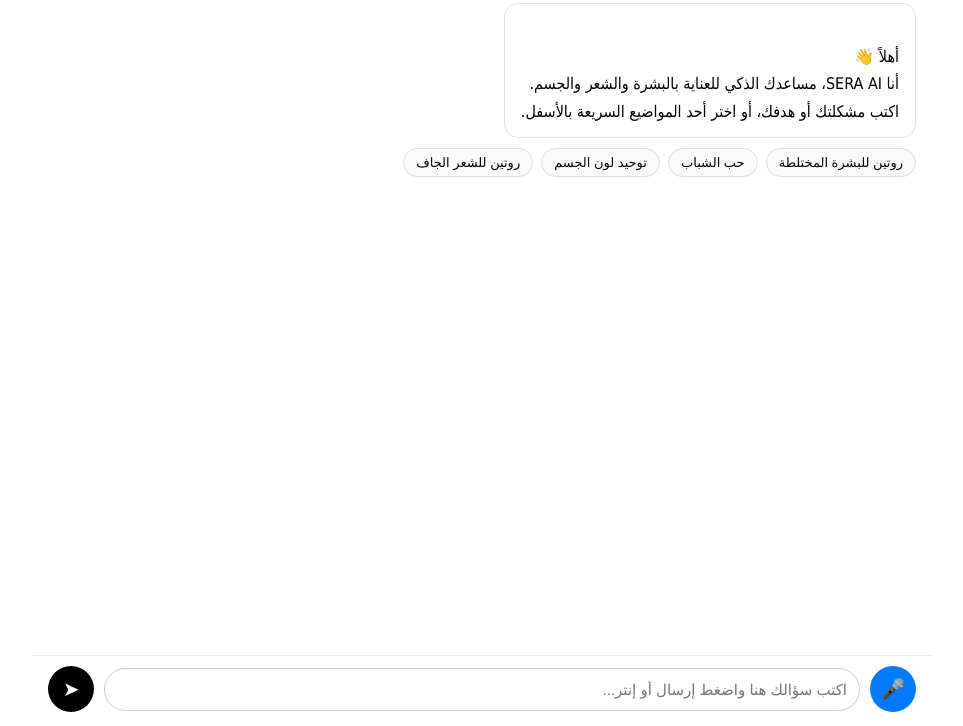
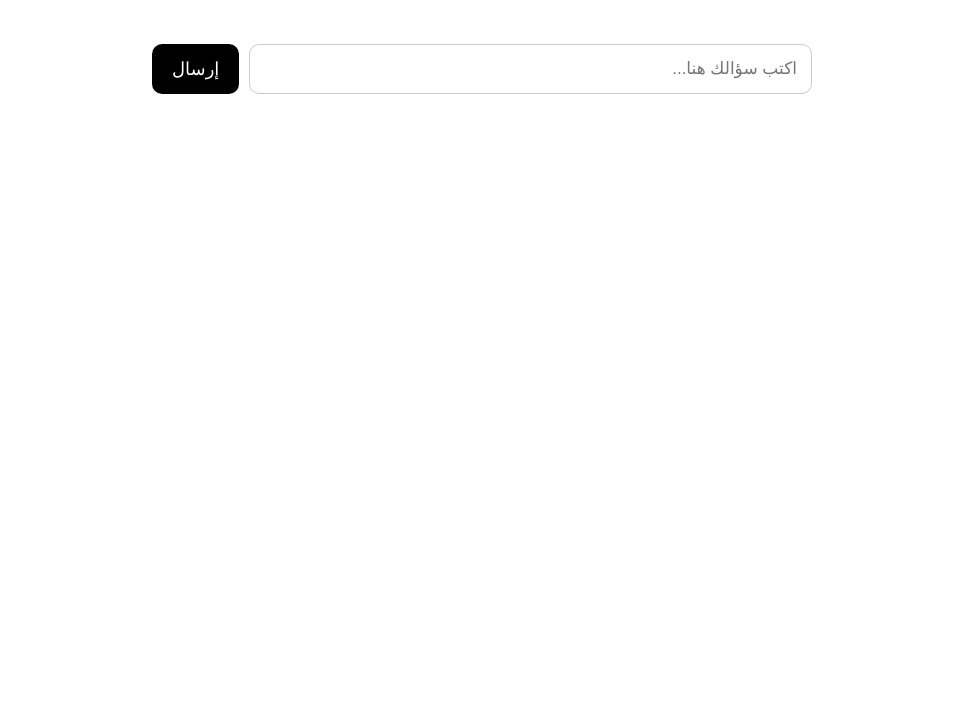
Before and after one commit to qarnisaad9-netizen/sera-ai, a website: page index.html in a window 1280 px wide. Shown: the part 74-800 px from the top of the page, without its empty margins (158-1121 px from the left). Drawn offline with Linux system fonts and the light colour scheme.

Commit message:
update index.html

```diff
--- a/index.html
+++ b/index.html
@@ -1,283 +1,139 @@
 <!DOCTYPE html>
 <html lang="ar" dir="rtl">
 <head>
-  <meta charset="UTF-8" />
-  <meta name="viewport" content="width=device-width, initial-scale=1.0" />
+  <meta charset="UTF-8">
+  <meta name="viewport" content="width=device-width, initial-scale=1">
   <title>SERA AI</title>
 
   <style>
     body {
       margin: 0;
       background: #ffffff;
-      font-family: "Tahoma", system-ui, -apple-system, BlinkMacSystemFont, sans-serif;
-      color: #000;
-      display: flex;
-      flex-direction: column;
-      height: 100vh;
+      font-family: "Tahoma", sans-serif;
     }
 
-    /* شريط علوي */
-    header {
-      border-bottom: 1px solid #eee;
-      padding: 14px 20px;
-      display: flex;
-      justify-content: center;
-      align-items: center;
-    }
-
-    header h1 {
-      margin: 0;
-      font-size: 24px;
+    /* العنوان */
+    .header {
+      text-align: center;
+      padding: 25px 0;
+      font-size: 28px;
       font-weight: bold;
       color: #000;
     }
 
-    /* حاوية الشات */
-    .chat-wrapper {
-      flex: 1;
-      display: flex;
-      flex-direction: column;
-      max-width: 900px;
+    /* صندوق المحادثة */
+    .chat-container {
       width: 100%;
-      margin: 0 auto;
-      padding: 10px 16px 0;
+      max-width: 700px;
+      margin: auto;
+      padding: 20px;
       box-sizing: border-box;
     }
 
-    /* منطقة الرسائل */
-    .messages {
-      flex: 1;
-      overflow-y: auto;
-      padding: 10px 0 5px;
-      display: flex;
-      flex-direction: column;
-      gap: 10px;
-    }
-
-    /* رسالة البوت */
-    .bot-message {
-      align-self: flex-start;
-      background: #ffffff;
-      border: 1px solid #e1e1e1;
-      border-radius: 14px;
-      padding: 12px 16px;
-      max-width: 80%;
-      font-size: 16px;
+    /* الرسائل */
+    .user-message, .bot-message {
+      padding: 14px 18px;
+      margin: 10px 0;
+      border-radius: 12px;
+      font-size: 17px;
       line-height: 1.7;
-      white-space: pre-line; /* يحافظ على النقاط والتنقيط */
-    }
-
-    /* رسالة المستخدم */
-    .user-message {
-      align-self: flex-end;
-      background: #f1f1f1;
-      border-radius: 14px;
-      padding: 12px 16px;
-      max-width: 80%;
-      font-size: 16px;
-      line-height: 1.7;
+      direction: rtl;
+      text-align: right;
       white-space: pre-line;
     }
 
-    /* مواضيع سريعة */
-    .quick-topics {
-      display: flex;
-      flex-wrap: wrap;
-      gap: 8px;
-      margin-bottom: 8px;
+    .user-message {
+      background: #f1f1f1;
+      color: #000;
+      width: fit-content;
+      margin-left: auto;
     }
 
-    .quick-topics button {
-      border: 1px solid #ddd;
-      background: #fafafa;
-      border-radius: 999px;
-      padding: 6px 12px;
-      font-size: 13px;
+    .bot-message {
+      background: #ffffff;
+      border: 1px solid #e5e5e5;
+      color: #000;
+      width: fit-content;
+      max-width: 100%;
+    }
+
+    /* شريط الإدخال */
+    .input-area {
+      display: flex;
+      gap: 10px;
+      margin-top: 15px;
+    }
+
+    input {
+      flex: 1;
+      padding: 14px;
+      font-size: 17px;
+      border-radius: 10px;
+      border: 1px solid #ccc;
+      outline: none;
+    }
+
+    button {
+      background: #000;
+      color: #fff;
+      border: none;
+      padding: 0 20px;
+      font-size: 18px;
+      border-radius: 10px;
       cursor: pointer;
     }
 
-    .quick-topics button:hover {
-      background: #f0f0f0;
+    /* مؤشر (يكتب الآن...) */
+    .typing {
+      font-size: 15px;
+      color: #777;
+      margin: 5px 0;
     }
 
-    /* مؤشر جاري الكتابة */
-    .typing {
-      display: flex;
-      align-items: center;
-      gap: 4px;
-      font-size: 13px;
-      color: #777;
-      margin-top: 4px;
-    }
-
-    .dot {
-      width: 5px;
-      height: 5px;
-      border-radius: 50%;
-      background: #777;
-      animation: blink 1.4s infinite;
-    }
-
-    .dot:nth-child(2) { animation-delay: 0.2s; }
-    .dot:nth-child(3) { animation-delay: 0.4s; }
-
-    @keyframes blink {
-      0% { opacity: 0.2; }
-      50% { opacity: 1; }
-      100% { opacity: 0.2; }
-    }
-
-    /* منطقة الإدخال */
-    .input-area {
-      border-top: 1px solid #eee;
-      padding: 10px 16px 14px;
-      display: flex;
-      align-items: center;
-      gap: 10px;
-      max-width: 900px;
-      width: 100%;
-      margin: 0 auto;
-      box-sizing: border-box;
-      background: #fff;
-    }
-
-    .input-area input {
-      flex: 1;
-      padding: 12px;
-      border-radius: 999px;
-      border: 1px solid #ccc;
-      font-size: 15px;
-      outline: none;
-    }
-
-    .input-area input:focus {
-      border-color: #000;
-    }
-
-    /* زر إرسال أسود دائري */
-    .send-btn {
-      width: 46px;
-      height: 46px;
-      border-radius: 50%;
-      border: none;
-      background: #000;
-      color: #fff;
-      font-size: 20px;
-      cursor: pointer;
-      display: flex;
-      align-items: center;
-      justify-content: center;
-      flex-shrink: 0;
-      transition: background 0.2s;
-    }
-
-    .send-btn:hover {
-      background: #333;
-    }
-
-    /* زر مايكروفون (مستقبلًا لو حاب نفعل التسجيل الصوتي) */
-    .mic-btn {
-      width: 46px;
-      height: 46px;
-      border-radius: 50%;
-      border: none;
-      background: #007aff;
-      color: #fff;
-      font-size: 20px;
-      cursor: pointer;
-      display: flex;
-      align-items: center;
-      justify-content: center;
-      flex-shrink: 0;
-      transition: background 0.2s;
-    }
-
-    .mic-btn:hover {
-      background: #0060c0;
-    }
-
-    @media (max-width: 600px) {
-      .bot-message,
-      .user-message {
-        max-width: 90%;
-        font-size: 15px;
-      }
-    }
   </style>
 </head>
 
 <body>
 
-  <header>
-    <h1>SERA AI 🖤</h1>
-  </header>
+  <div class="header">🖤 SERA AI</div>
 
-  <div class="chat-wrapper">
-    <div class="messages" id="messages">
-      <!-- رسالة ترحيبية أولى -->
-      <div class="bot-message">
-        أهلاً 👋
-        أنا SERA AI، مساعدك الذكي للعناية بالبشرة والشعر والجسم.
-        اكتب مشكلتك أو هدفك، أو اختر أحد المواضيع السريعة بالأسفل.
-      </div>
+  <div class="chat-container">
+    <div id="messages"></div>
+    <div id="typing" class="typing"></div>
 
-      <div class="quick-topics">
-        <button onclick="quickAsk('ابغى روتين يومي للبشرة المختلطة')">
-          روتين للبشرة المختلطة
-        </button>
-        <button onclick="quickAsk('أعاني من حب شباب في الوجه، كيف أتعامل معه؟')">
-          حب الشباب
-        </button>
-        <button onclick="quickAsk('ابغى روتين لتفتيح وتوحيد لون الجسم')">
-          توحيد لون الجسم
-        </button>
-        <button onclick="quickAsk('شعري جاف ويتساقط، ابغى روتين عناية كامل')">
-          روتين للشعر الجاف
-        </button>
+    <div class="input-area">
+      <input id="userInput" placeholder="اكتب سؤالك هنا..." />
+      <button onclick="sendMessage()">إرسال</button>
     </div>
   </div>
 
-    <!-- مؤشر الكتابة -->
-    <div id="typing" class="typing" style="display:none;">
-      SERA AI يكتب
-      <div class="dot"></div>
-      <div class="dot"></div>
-      <div class="dot"></div>
-    </div>
-  </div>
-
-  <div class="input-area">
-    <button class="mic-btn" onclick="startMic()">🎤</button>
-    <input
-      type="text"
-      id="userInput"
-      placeholder="اكتب سؤالك هنا واضغط إرسال أو إنتر..."
-    />
-    <button class="send-btn" onclick="sendMessage()">➤</button>
-  </div>
 
 <script>
   const backendURL = "https://sera-ai-backend-qhrd.onrender.com/ask";
 
+  // تنظيف Markdown
+  function cleanMarkdown(text) {
+    return text
+      .replace(/###/g, "")
+      .replace(/\*\*/g, "")
+      .replace(/\*/g, "• ")
+      .replace(/-/g, "• ")
+      .trim();
+  }
+
+  // إضافة الرسائل
   function addMessage(text, sender) {
     const messages = document.getElementById("messages");
-      const msg = document.createElement("div");
-      msg.className = sender === "user" ? "user-message" : "bot-message";
-      msg.textContent = text;
-      messages.appendChild(msg);
+    const bubble = document.createElement("div");
+
+    bubble.className = sender === "user" ? "user-message" : "bot-message";
+    bubble.textContent = cleanMarkdown(text);
+
+    messages.appendChild(bubble);
     messages.scrollTop = messages.scrollHeight;
   }
 
-    function showTyping() {
-      const t = document.getElementById("typing");
-      t.style.display = "flex";
-    }
-
-    function hideTyping() {
-      const t = document.getElementById("typing");
-      t.style.display = "none";
-    }
-
+  // إرسال الرسائل
   async function sendMessage() {
     const input = document.getElementById("userInput");
     const text = input.value.trim();
@@ -285,57 +141,26 @@
 
     addMessage(text, "user");
     input.value = "";
-      input.focus();
 
-      showTyping();
+    document.getElementById("typing").textContent = "الذكاء الاصطناعي يكتب الآن…";
 
     try {
       const res = await fetch(backendURL, {
         method: "POST",
-          headers: { "Content-Type": "application/json" },
-          body: JSON.stringify({ message: text })
+        headers: {"Content-Type": "application/json"},
+        body: JSON.stringify({ question: text })
       });
 
       const data = await res.json();
-        hideTyping();
+      document.getElementById("typing").textContent = "";
 
-        const reply = data.reply || "حدث خطأ غير متوقع، حاول مرة أخرى.";
+      const reply = cleanMarkdown(data.reply || "خطأ غير متوقع.");
       addMessage(reply, "bot");
-      } catch (e) {
-        hideTyping();
-        addMessage("تعذّر الاتصال بالسيرفر. تأكد أن الخدمة في Render تعمل.", "bot");
+
+    } catch (error) {
+      document.getElementById("typing").textContent = "";
+      addMessage("حدث خطأ في الاتصال بالخادم.", "bot");
     }
-    }
-
-    function quickAsk(text) {
-      const input = document.getElementById("userInput");
-      input.value = text;
-      sendMessage();
-    }
-
-    // دعم الضغط على إنتر للإرسال
-    document.getElementById("userInput").addEventListener("keydown", function (e) {
-      if (e.key === "Enter") {
-        e.preventDefault();
-        sendMessage();
-      }
-    });
-
-    // زر المايكروفون (بسيط كبداية)
-    function startMic() {
-      if (!("webkitSpeechRecognition" in window)) {
-        alert("متصفحك لا يدعم إدخال الصوت مباشرة.");
-        return;
-      }
-      const rec = new webkitSpeechRecognition();
-      rec.lang = "ar-SA";
-      rec.start();
-      rec.onresult = function (event) {
-        const transcript = event.results[0][0].transcript;
-        const input = document.getElementById("userInput");
-        input.value = transcript;
-        input.focus();
-      };
   }
 </script>
 
```
Lines whose indentation alone changed are shown as unchanged.
